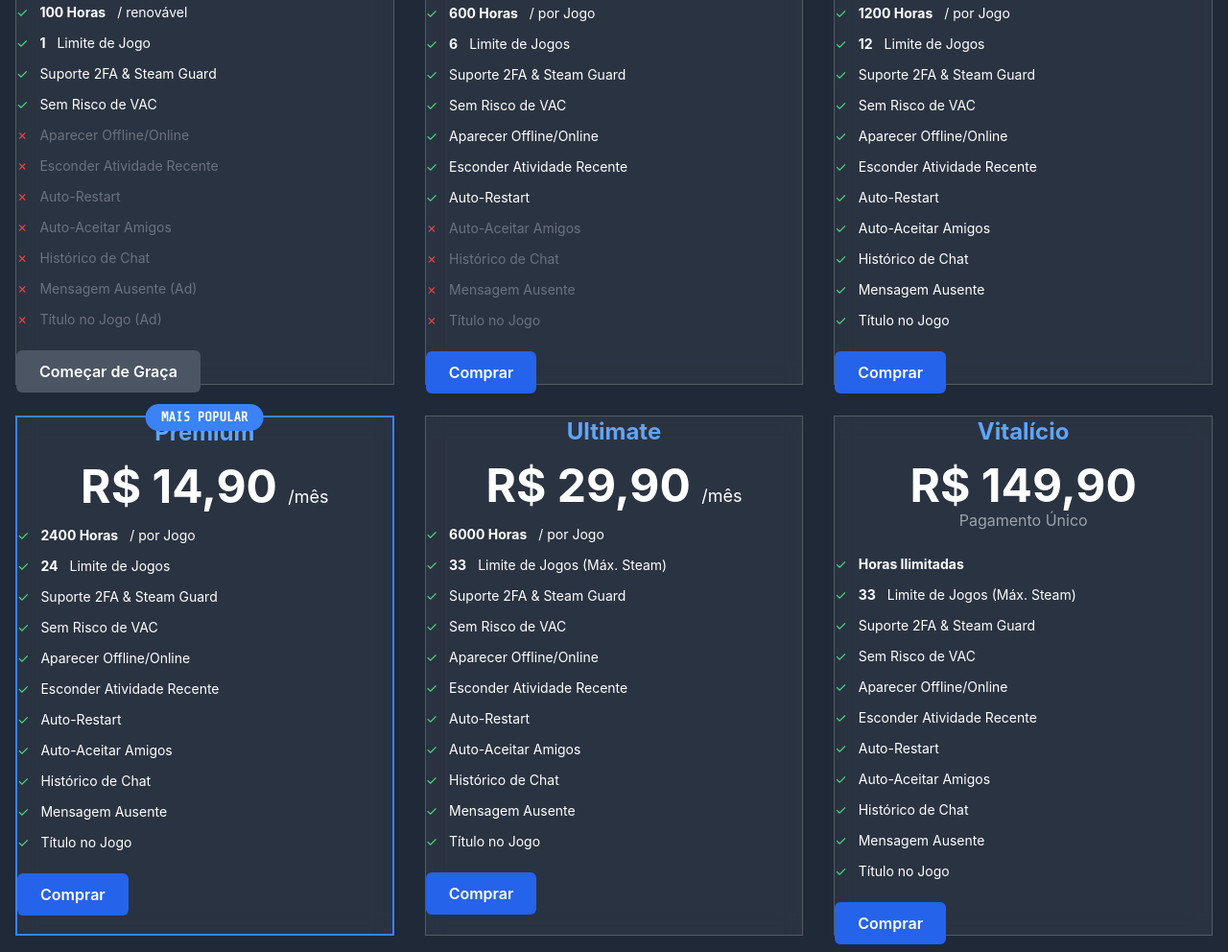
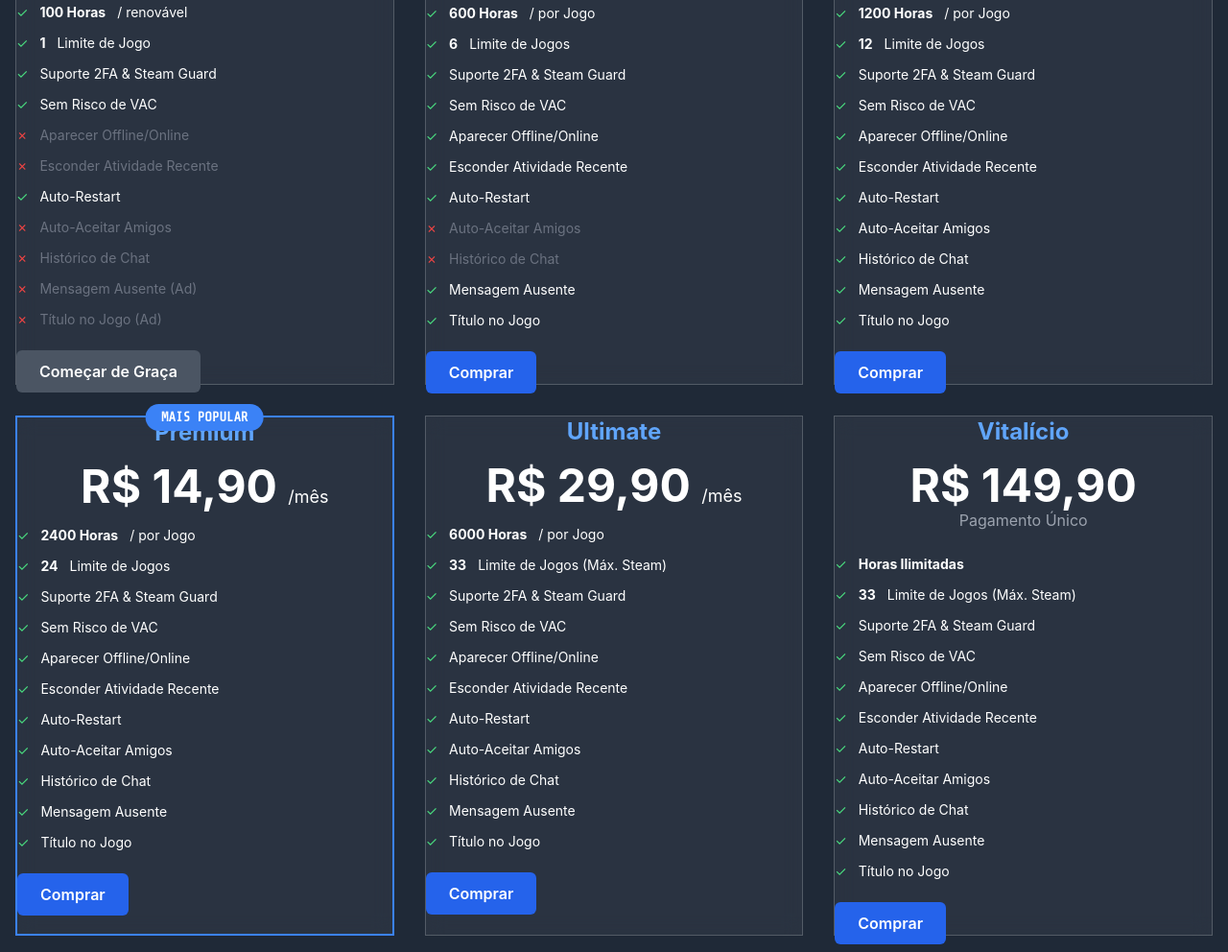
Before and after one commit to AkumaHalls/STF-Boost, a website: page public/index.html in a window 1280 px wide. Shown: the part 1208-2200 px from the top of the page at 96% size. Drawn offline with nearby package versions, Linux system fonts and the light colour scheme.

Commit message:
Update index.html

```diff
--- a/public/index.html
+++ b/public/index.html
@@ -29,7 +29,6 @@
 </head>
 <body class="bg-gray-900 text-white">
 
-    <!-- Header -->
     <header class="container mx-auto p-4 flex justify-between items-center">
         <div class="flex items-center gap-2">
             <img src="/logo.png" alt="Logo" class="w-10 h-10">
@@ -46,7 +45,6 @@
         </div>
     </header>
 
-    <!-- Hero Section -->
     <main class="gradient-bg">
         <section class="container mx-auto px-4 py-20 text-center flex flex-col items-center">
             <h1 class="text-5xl md:text-7xl font-bold mb-6 tech-font">AUMENTE SUAS HORAS STEAM</h1>
@@ -64,25 +62,21 @@
         </section>
     </main>
 
-    <!-- Features Section -->
     <section id="features" class="container mx-auto px-4 py-24">
         <h2 class="text-4xl font-bold text-center mb-12 tech-font">Porquê escolher o <span class="text-blue-400">STF Boost</span>?</h2>
         <div class="grid md:grid-cols-3 gap-8">
-            <!-- Feature Card 1 -->
             <div class="feature-card p-6 rounded-lg text-center">
                 <h3 class="text-2xl font-semibold mb-3">100 Horas Grátis</h3>
                 <p class="text-gray-300">
                     Crie sua conta e receba 100 horas de boost totalmente grátis, renováveis quando expirarem.
                 </p>
             </div>
-            <!-- Feature Card 2 -->
             <div class="feature-card p-6 rounded-lg text-center">
                 <h3 class="text-2xl font-semibold mb-3">Seguro e Indetectável</h3>
                 <p class="text-gray-300">
                     Nossa tecnologia simula que você está a jogar, garantindo zero risco de VAC ou banimento.
                 </p>
             </div>
-            <!-- Feature Card 3 -->
             <div class="feature-card p-6 rounded-lg text-center">
                 <h3 class="text-2xl font-semibold mb-3">Painel Completo</h3>
                 <p class="text-gray-300">
@@ -92,14 +86,12 @@
         </div>
     </section>
 
-    <!-- Pricing Section -->
     <section id="pricing" class="bg-gray-800 py-24">
         <div class="container mx-auto px-4">
             <h2 class="text-4xl font-bold text-center mb-12 tech-font">Planos Simples e Justos</h2>
 
             <div class="grid grid-cols-1 md:grid-cols-2 lg:grid-cols-3 gap-8 max-w-7xl mx-auto">
 
-                <!-- Free Plan -->
                 <div class="feature-card">
                     <h3 class="text-2xl font-bold text-center text-blue-400">Gratuito</h3>
                     <div class="text-5xl font-bold text-center my-4">R$ 0</div>
@@ -110,7 +102,7 @@
                         <li class="flex items-center gap-3"><span class="text-green-400">✓</span> Sem Risco de VAC</li>
                         <li class="flex items-center gap-3 text-gray-500"><span class="text-red-500">✗</span> Aparecer Offline/Online</li>
                         <li class="flex items-center gap-3 text-gray-500"><span class="text-red-500">✗</span> Esconder Atividade Recente</li>
-                        <li class="flex items-center gap-3 text-gray-500"><span class="text-red-500">✗</span> Auto-Restart</li>
+                        <li class="flex items-center gap-3"><span class="text-green-400">✓</span> Auto-Restart</li>
                         <li class="flex items-center gap-3 text-gray-500"><span class="text-red-500">✗</span> Auto-Aceitar Amigos</li>
                         <li class="flex items-center gap-3 text-gray-500"><span class="text-red-500">✗</span> Histórico de Chat</li>
                         <li class="flex items-center gap-3 text-gray-500"><span class="text-red-500">✗</span> Mensagem Ausente (Ad)</li>
@@ -121,7 +113,6 @@
                     </a>
                 </div>
 
-                <!-- Basic Plan -->
                 <div class="feature-card">
                     <h3 class="text-2xl font-bold text-center text-blue-400">Basic</h3>
                     <div class="text-5xl font-bold text-center my-4">R$ 4,90 <span class="text-lg font-normal">/mês</span></div>
@@ -135,15 +126,14 @@
                         <li class="flex items-center gap-3"><span class="text-green-400">✓</span> Auto-Restart</li>
                         <li class="flex items-center gap-3 text-gray-500"><span class="text-red-500">✗</span> Auto-Aceitar Amigos</li>
                         <li class="flex items-center gap-3 text-gray-500"><span class="text-red-500">✗</span> Histórico de Chat</li>
-                        <li class="flex items-center gap-3 text-gray-500"><span class="text-red-500">✗</span> Mensagem Ausente</li>
-                        <li class="flex items-center gap-3 text-gray-500"><span class="text-red-500">✗</span> Título no Jogo</li>
+                        <li class="flex items-center gap-3"><span class="text-green-400">✓</span> Mensagem Ausente</li>
+                        <li class="flex items-center gap-3"><span class="text-green-400">✓</span> Título no Jogo</li>
                     </ul>
                     <a href="/register" class="mt-auto w-full text-center bg-blue-600 px-6 py-3 rounded-md font-semibold hover:bg-blue-700 transition-colors">
                         Comprar
                     </a>
                 </div>
 
-                <!-- Plus Plan -->
                 <div class="feature-card">
                     <h3 class="text-2xl font-bold text-center text-blue-400">Plus</h3>
                     <div class="text-5xl font-bold text-center my-4">R$ 9,90 <span class="text-lg font-normal">/mês</span></div>
@@ -165,7 +155,6 @@
                     </a>
                 </div>
 
-                <!-- Premium Plan -->
                 <div class="feature-card border-2 border-blue-500 relative">
                     <span class="absolute top-0 -translate-y-1/2 left-1/2 -translate-x-1/2 bg-blue-500 text-white text-sm font-bold px-4 py-1 rounded-full tech-font">MAIS POPULAR</span>
                     <h3 class="text-2xl font-bold text-center text-blue-400">Premium</h3>
@@ -188,7 +177,6 @@
                     </a>
                 </div>
 
-                <!-- Ultimate Plan -->
                 <div class="feature-card">
                     <h3 class="text-2xl font-bold text-center text-blue-400">Ultimate</h3>
                     <div class="text-5xl font-bold text-center my-4">R$ 29,90 <span class="text-lg font-normal">/mês</span></div>
@@ -210,7 +198,6 @@
                     </a>
                 </div>
 
-                <!-- Lifetime Plan -->
                 <div class="feature-card">
                     <h3 class="text-2xl font-bold text-center text-blue-400">Vitalício</h3>
                     <div class="text-5xl font-bold text-center my-4">R$ 149,90</div>
@@ -237,7 +224,6 @@
         </div>
     </section>
 
-    <!-- FAQ Section -->
     <section id="faq" class="container mx-auto px-4 py-24 max-w-3xl">
         <h2 class="text-4xl font-bold text-center mb-12 tech-font">Perguntas Frequentes (FAQ)</h2>
         <div class="space-y-4">
@@ -252,7 +238,6 @@
         </div>
     </section>
 
-    <!-- Footer -->
     <footer class="bg-gray-950 py-12">
         <div class="container mx-auto px-4 text-center text-gray-400">
             <p>&copy; 2025 STF Boost. Todos os direitos reservados.</p>
```
